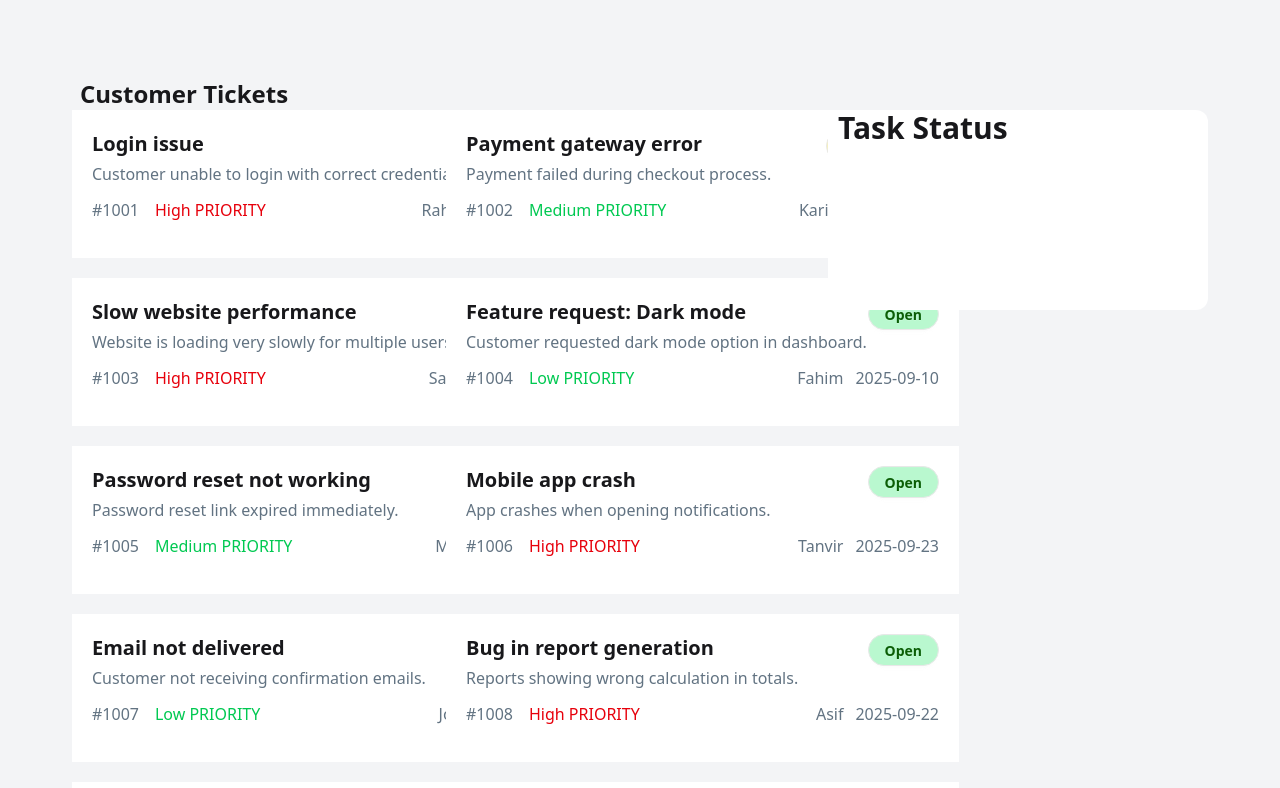
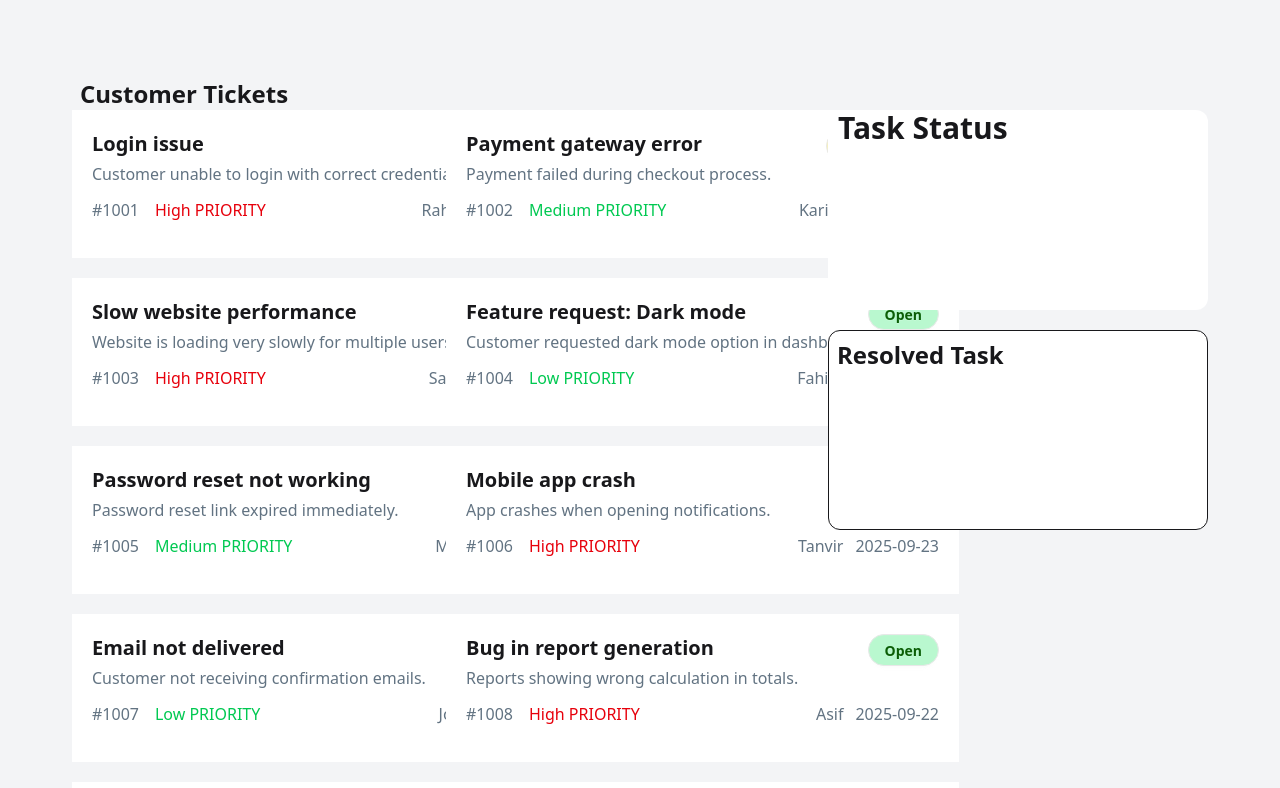
Before and after one commit to fahimfaisa/simple-customer-support-zone, a React (Vite) app: page / in a window 1280 px wide. Shown: the part 412-1200 px from the top of the page. Built offline with nearby package versions, Linux system fonts and the light colour scheme.

Commit message:
added index.html

```diff
--- a/src/App.jsx
+++ b/src/App.jsx
@@ -1,5 +1,5 @@
 import "./App.css";
-import { ToastContainer } from "react-toastify";
+import { toast, ToastContainer } from "react-toastify";
 import Navbar from "./components/Navbar/Navbar";
 import Footer from "./components/Footer/Footer";
 import Button from "./components/Button/Button";
@@ -22,6 +22,7 @@ function App() {
     setSelectedTicket(filteredData);
     setCount(count - 1);
     setTotal(total + 1);
+    toast("Completed!");
   };
   return (
     <>
@@ -45,10 +46,24 @@ function App() {
               ticketsPromise={ticketsPromise}
             ></Maincointainer>
           </Suspense>
-          <Task
-            removeTicket={removeTicket}
-            selectedTicket={selectedTicket}
-          ></Task>
+          <div>
+            <Task
+              removeTicket={removeTicket}
+              selectedTicket={selectedTicket}
+            ></Task>
+            <div className="border-1 p-2 bg-white mt-5 rounded-xl min-h-[200px] ">
+              <h1 className="text-2xl font-semibold">Resolved Task</h1>
+              {selectedTicket.map((ticket) => (
+                <div className="h-[100px] w-[358px]  bg-[#c5e9d2] p-3 my-2 rounded-xl">
+                  <h1 className="text-xl font-semibold">{ticket.title}</h1>
+                  <h2 className="font-semibold text-green-600 h-[43px] w-full bg-[#c5e9d2] rounded-xl mt-2">
+                    Complete
+                  </h2>
+                </div>
+              ))}
+            </div>
+            {/* ----------- */}
+          </div>
         </div>
       </div>
       <Footer></Footer>
--- a/src/components/Task_Section/Task.jsx
+++ b/src/components/Task_Section/Task.jsx
@@ -2,7 +2,6 @@ import React from "react";
 import Complete from "../complete/Complete";
 
 const Task = ({ selectedTicket, removeTicket }) => {
-  console.log(selectedTicket);
   return (
     <div>
       <div className="w-[380px] min-h-[200px]  bg-white pl-[10px] rounded-xl">
```
Also changed, not shown: 1 other file (tests, documents, lock files or other folders).
